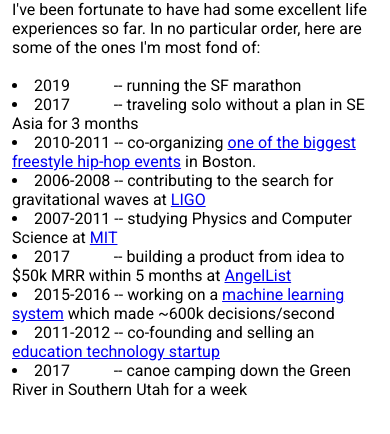
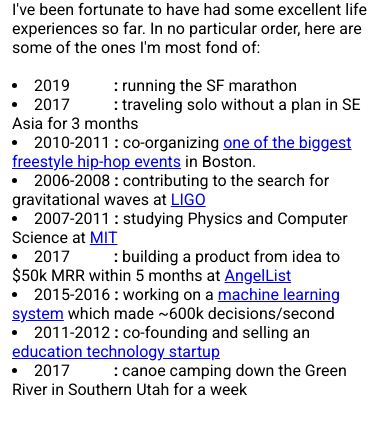
Before and after one commit to lsankar4033/lsankar.xyz, a Vue app: page /#/past in a window 390 px wide. Shown: the part 204-638 px from the top of the page. Built offline with nearby package versions, Linux system fonts and the light colour scheme.

Commit message:
Some more mobile-friendliness

```diff
--- a/src/views/Past.vue
+++ b/src/views/Past.vue
@@ -11,44 +11,53 @@
 
     <ul>
       <li>
-        2019&nbsp;&nbsp;&nbsp;&nbsp;&nbsp;&nbsp;&nbsp;&nbsp;&nbsp;&nbsp;&nbsp;--
+        2019&nbsp;&nbsp;&nbsp;&nbsp;&nbsp;&nbsp;&nbsp;&nbsp;&nbsp;&nbsp;&nbsp;<strong
+          >:</strong
+        >
         running the SF marathon
       </li>
       <li>
-        2017&nbsp;&nbsp;&nbsp;&nbsp;&nbsp;&nbsp;&nbsp;&nbsp;&nbsp;&nbsp;&nbsp;--
+        2017&nbsp;&nbsp;&nbsp;&nbsp;&nbsp;&nbsp;&nbsp;&nbsp;&nbsp;&nbsp;&nbsp;<strong
+          >:</strong
+        >
         traveling solo without a plan in SE Asia for 3 months
       </li>
       <li>
-        2010-2011 -- co-organizing
+        2010-2011 <strong>:</strong> co-organizing
         <a href="https://www.youtube.com/watch?v=wkT4QmYkG9g"
           >one of the biggest freestyle hip-hop events</a
         >
         in Boston.
       </li>
       <li>
-        2006-2008 -- contributing to the search for gravitational waves at
+        2006-2008 <strong>:</strong> contributing to the search for
+        gravitational waves at
         <a href="https://www.ligo.org">LIGO</a>
       </li>
       <li>
-        2007-2011 -- studying Physics and Computer Science at
+        2007-2011 <strong>:</strong> studying Physics and Computer Science at
         <a href="http://web.mit.edu/">MIT</a>
       </li>
       <li>
-        2017&nbsp;&nbsp;&nbsp;&nbsp;&nbsp;&nbsp;&nbsp;&nbsp;&nbsp;&nbsp;&nbsp;--
+        2017&nbsp;&nbsp;&nbsp;&nbsp;&nbsp;&nbsp;&nbsp;&nbsp;&nbsp;&nbsp;&nbsp;<strong
+          >:</strong
+        >
         building a product from idea to $50k MRR within 5 months at
         <a href="https://angel.co">AngelList</a>
       </li>
       <li>
-        2015-2016 -- working on a
+        2015-2016 <strong>:</strong> working on a
         <a href="https://liftoff.io">machine learning system</a> which made
         ~600k decisions/second
       </li>
       <li>
-        2011-2012 -- co-founding and selling an
+        2011-2012 <strong>:</strong> co-founding and selling an
         <a href="https://braingenie.ck12.org">education technology startup</a>
       </li>
       <li>
-        2017&nbsp;&nbsp;&nbsp;&nbsp;&nbsp;&nbsp;&nbsp;&nbsp;&nbsp;&nbsp;&nbsp;--
+        2017&nbsp;&nbsp;&nbsp;&nbsp;&nbsp;&nbsp;&nbsp;&nbsp;&nbsp;&nbsp;&nbsp;<strong
+          >:</strong
+        >
         canoe camping down the Green River in Southern Utah for a week
       </li>
     </ul>
--- a/src/views/Projects.vue
+++ b/src/views/Projects.vue
@@ -13,7 +13,7 @@
     <v-container>
       <v-row v-for="project of projects" v-bind:key="project.name">
         <v-col :cols="2">
-          <img v-bind:src="project.img" width="100" />
+          <img class="project-img" v-bind:src="project.img" width="100px" />
         </v-col>
 
         <v-col :cols="10">
@@ -110,3 +110,11 @@ export default {
   }
 };
 </script>
+
+<style>
+@media (max-width: 768px) {
+  .project-img {
+    width: 50px;
+  }
+}
+</style>
```
